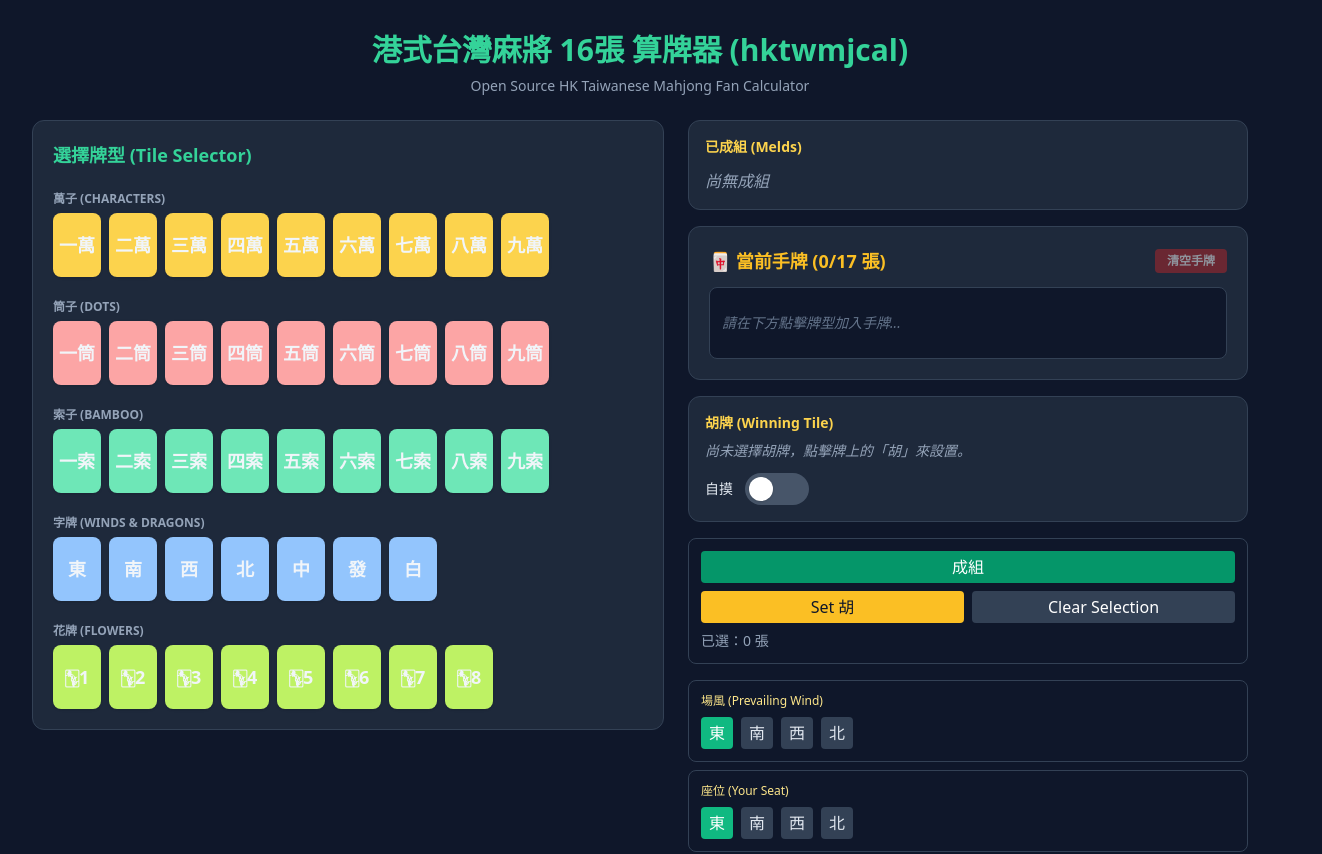
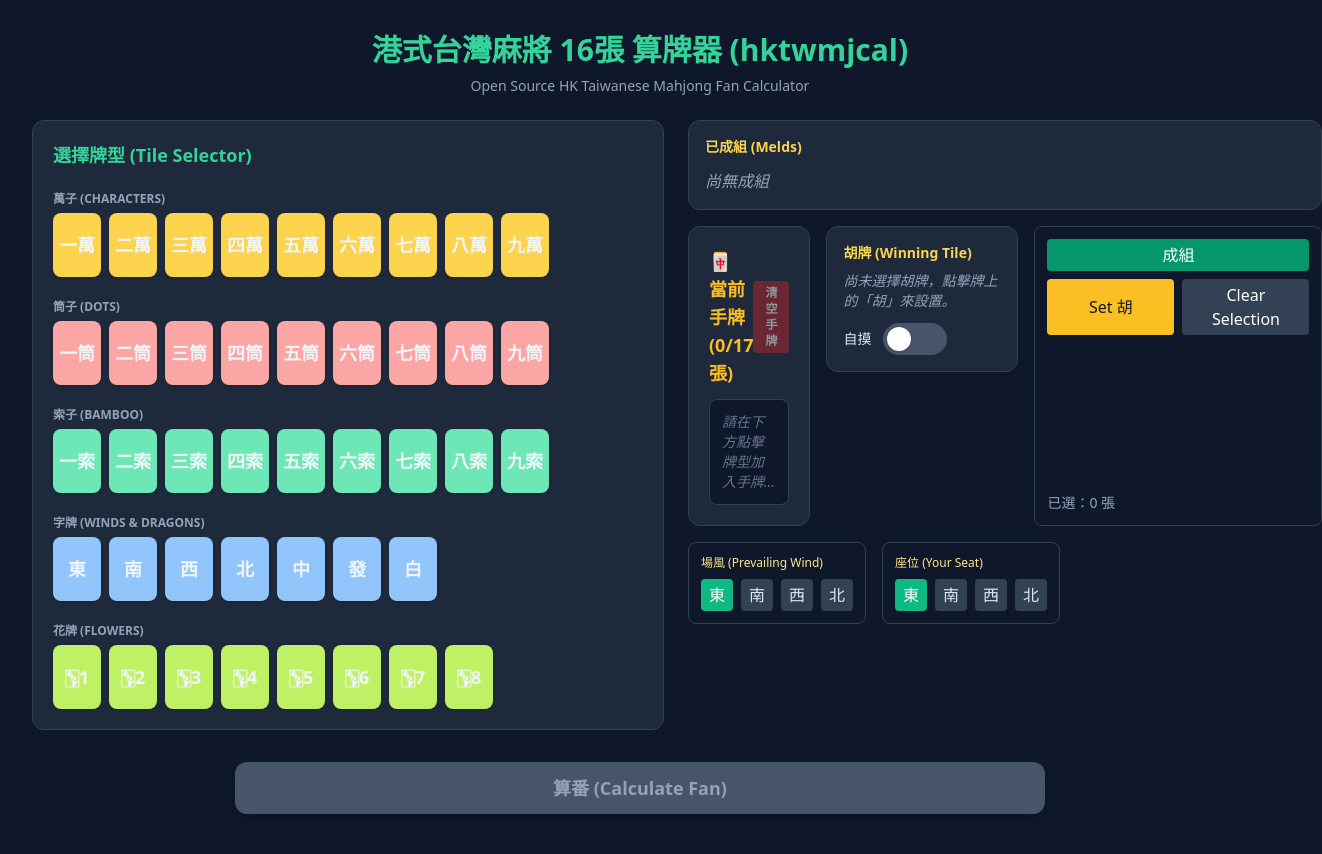
Before and after one commit to andycylam/hktwmjcal, a React (Vite) app: page / in a window 1280 px wide. Shown: the top 854 px of the page, 1322 px wide, since content can reach past the window. Built offline with nearby package versions, Linux system fonts and the light colour scheme.

Commit message:
ui: place hand, hu, action in one row; render wind and seat side-by-side on md screens

```diff
--- a/src/App.tsx
+++ b/src/App.tsx
@@ -497,8 +497,9 @@ export default function App() {
             />
           </div>
 
-          {/* Current hand */}
-          <div>
+          {/* Row: Current hand (flex-1), Hu tile (fixed), Action area (fixed) */}
+          <div className="flex flex-col md:flex-row gap-4">
+            <div className="flex-1">
               <HandRack
                 hand={hand}
                 onRemoveTile={handleRemoveTile}
@@ -512,14 +513,13 @@ export default function App() {
               />
             </div>
 
-          {/* Hu tile */}
-          <div>
+            <div className="w-48">
               <HuArea huTile={huTile} onRemoveHu={() => { setHuTileId(null); setHuIsZimo(false); }} huIsZimo={huIsZimo} onToggleZimo={(next: boolean) => setHuIsZimo(next)} />
             </div>
 
-          {/* Action area */}
+            <div className="w-72">
+              <div className="bg-slate-900 border border-slate-700 rounded-lg p-3 h-full flex flex-col justify-between">
                 <div>
-            <div className="bg-slate-900 border border-slate-700 rounded-lg p-3">
                   <div className="flex gap-2 mb-2">
                     <button onClick={() => createMeldFromSelection()} className="flex-1 px-2 py-1 bg-emerald-600 text-white rounded">成組</button>
                   </div>
@@ -527,13 +527,20 @@ export default function App() {
                     <button onClick={() => createHuFromSelection()} className="flex-1 px-2 py-1 bg-amber-400 text-slate-900 rounded">Set 胡</button>
                     <button onClick={() => { setSelection([]); setErrorMessage(null); }} className="flex-1 px-2 py-1 bg-slate-700 text-white rounded">Clear Selection</button>
                   </div>
+                </div>
                 <div className="text-slate-400 text-sm">已選：{selection.length} 張</div>
               </div>
             </div>
+          </div>
 
-          {/* Wind / Seat */}
+          {/* Row: Wind and Seat side-by-side */}
+          <div className="grid grid-cols-1 md:grid-cols-2 gap-4">
             <div>
               <WindSelector prevalent={prevalentWind} seat={seatWind} onSetPrevalent={setPrevalentWind} onSetSeat={setSeatWind} />
+            </div>
+            <div>
+              {/* Placeholder if additional right-side controls needed; keeping symmetry */}
+            </div>
           </div>
         </div>
       </div>
--- a/src/components/WindSelector.tsx
+++ b/src/components/WindSelector.tsx
@@ -14,8 +14,8 @@ export const WindSelector: React.FC<Props> = ({ prevalent, seat, onSetPrevalent,
   const label = (v: Wind) => v === 'east' ? '東' : v === 'south' ? '南' : v === 'west' ? '西' : '北';
 
   return (
-    <div className="space-y-2">
-      <div className="bg-slate-900 border border-slate-700 rounded-lg p-3">
+    <div className="md:flex md:gap-4">
+      <div className="bg-slate-900 border border-slate-700 rounded-lg p-3 md:flex-1">
         <div className="text-xs text-amber-200 mb-2">場風 (Prevailing Wind)</div>
         <div className="flex gap-2">
           {WINDS.map(v => (
@@ -26,7 +26,7 @@ export const WindSelector: React.FC<Props> = ({ prevalent, seat, onSetPrevalent,
         </div>
       </div>
 
-      <div className="bg-slate-900 border border-slate-700 rounded-lg p-3 mt-2">
+      <div className="bg-slate-900 border border-slate-700 rounded-lg p-3 mt-2 md:mt-0 md:flex-1">
         <div className="text-xs text-amber-200 mb-2">座位 (Your Seat)</div>
         <div className="flex gap-2">
           {WINDS.map(v => (
```
Lines whose indentation alone changed are shown as unchanged.
